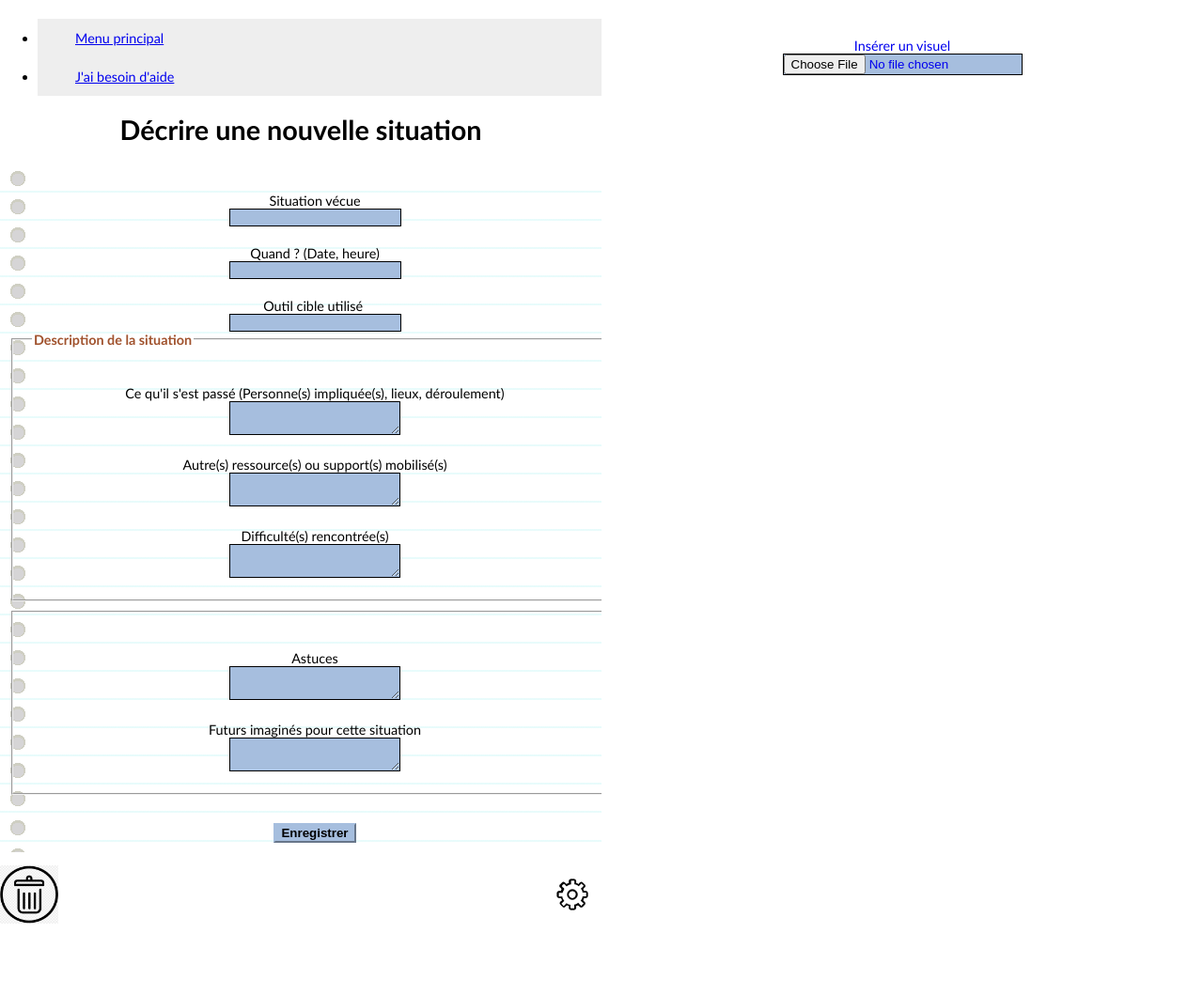
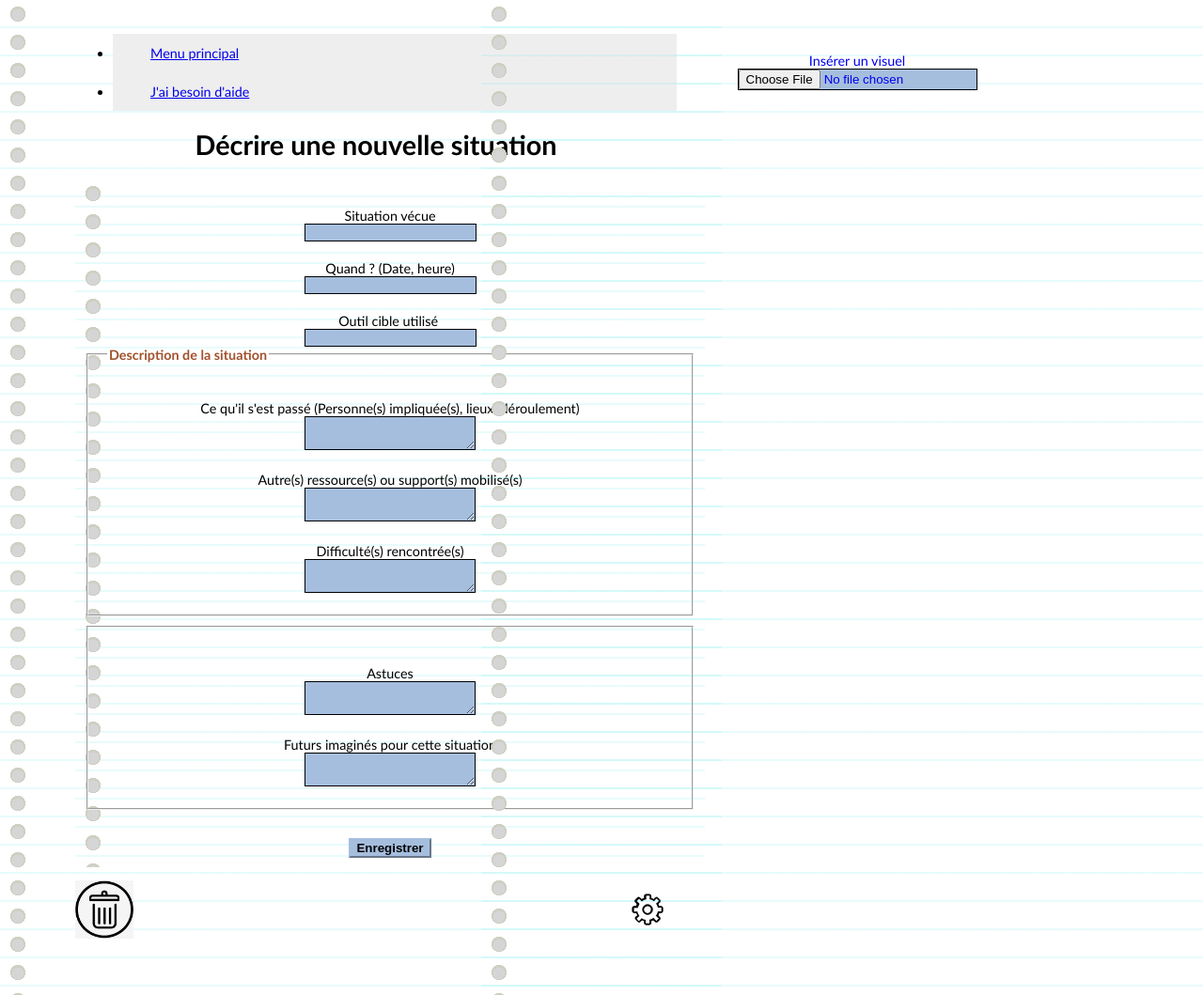
Before and after one commit to OnzeUn/onzeun.github.io, a PHP site: page /carnetV0/entree3.html in a window 1280 px wide. Shown: the whole page at 94% size. Run offline with PHP 8.4, Linux system fonts and the light colour scheme.

Commit message:
Update style2.css

```diff
--- a/CSS/style2.css
+++ b/CSS/style2.css
@@ -3,7 +3,7 @@ body {
  font-size:90%;
  }
 form {
- background-color:transparent;
+
  background-image: -webkit-radial-gradient(#d6d5d6 30%, transparent 20%),
                       -webkit-radial-gradient(#cfcfc3 38%, transparent 24%),
                       -webkit-linear-gradient(top, hsla(0,0%,0%,0) 0%, hsla(0,0%,0%,0) 95%,
@@ -207,13 +207,43 @@ input {
 /* Control the left side */
 .left {
   left: 0;
-  background-color: FFFFFF;
+  background-image: -webkit-radial-gradient(#d6d5d6 30%, transparent 20%),
+                      -webkit-radial-gradient(#cfcfc3 38%, transparent 24%),
+                      -webkit-linear-gradient(top, hsla(0,0%,0%,0) 0%, hsla(0,0%,0%,0) 95%,
+                                                   hsla(180,75%,50%,.1) 95%, hsla(180,75%,50%,.1) 100%);
+    background-image: -moz-radial-gradient(#d6d5d6 30%, transparent 20%),
+                      -moz-radial-gradient(#cfcfc3 38%, transparent 24%),
+                      -moz-linear-gradient(top, hsla(0,0%,0%,0) 0%, hsla(0,0%,0%,0) 95%,
+                                                   hsla(180,75%,50%,.1) 95%, hsla(180,75%,50%,.1) 100%);
+    background-image: radial-gradient(#d6d5d6 30%, transparent 20%),
+                      radial-gradient(#cfcfc3 38%, transparent 24%),
+                      linear-gradient(top, hsla(0,0%,0%,0) 0%, hsla(0,0%,0%,0) 95%,
+                                                   hsla(180,75%,50%,.1) 95%, hsla(180,75%,50%,.1) 100%);
+    background-position: 4px 1px, 4px 0px, 50% 0px;
+    background-repeat: repeat-y,  repeat-y, repeat;
+    background-size: 30px 30px, 30px 30px, 30px 30px;
+    padding: 36px 48px 23px 80px;
 }
 
 /* Control the right side */
 .right {
   right: 0;
-  background-color: FFFFFF;
+  background-image: -webkit-radial-gradient(#d6d5d6 30%, transparent 20%),
+                      -webkit-radial-gradient(#cfcfc3 38%, transparent 24%),
+                      -webkit-linear-gradient(top, hsla(0,0%,0%,0) 0%, hsla(0,0%,0%,0) 95%,
+                                                   hsla(180,75%,50%,.1) 95%, hsla(180,75%,50%,.1) 100%);
+    background-image: -moz-radial-gradient(#d6d5d6 30%, transparent 20%),
+                      -moz-radial-gradient(#cfcfc3 38%, transparent 24%),
+                      -moz-linear-gradient(top, hsla(0,0%,0%,0) 0%, hsla(0,0%,0%,0) 95%,
+                                                   hsla(180,75%,50%,.1) 95%, hsla(180,75%,50%,.1) 100%);
+    background-image: radial-gradient(#d6d5d6 30%, transparent 20%),
+                      radial-gradient(#cfcfc3 38%, transparent 24%),
+                      linear-gradient(top, hsla(0,0%,0%,0) 0%, hsla(0,0%,0%,0) 95%,
+                                                   hsla(180,75%,50%,.1) 95%, hsla(180,75%,50%,.1) 100%);
+    background-position: 4px 1px, 4px 0px, 50% 0px;
+    background-repeat: repeat-y,  repeat-y, repeat;
+    background-size: 30px 30px, 30px 30px, 30px 30px;
+    padding: 36px 48px 23px 80px;
 }
 
 /* If you want the content centered horizontally and vertically */
```
